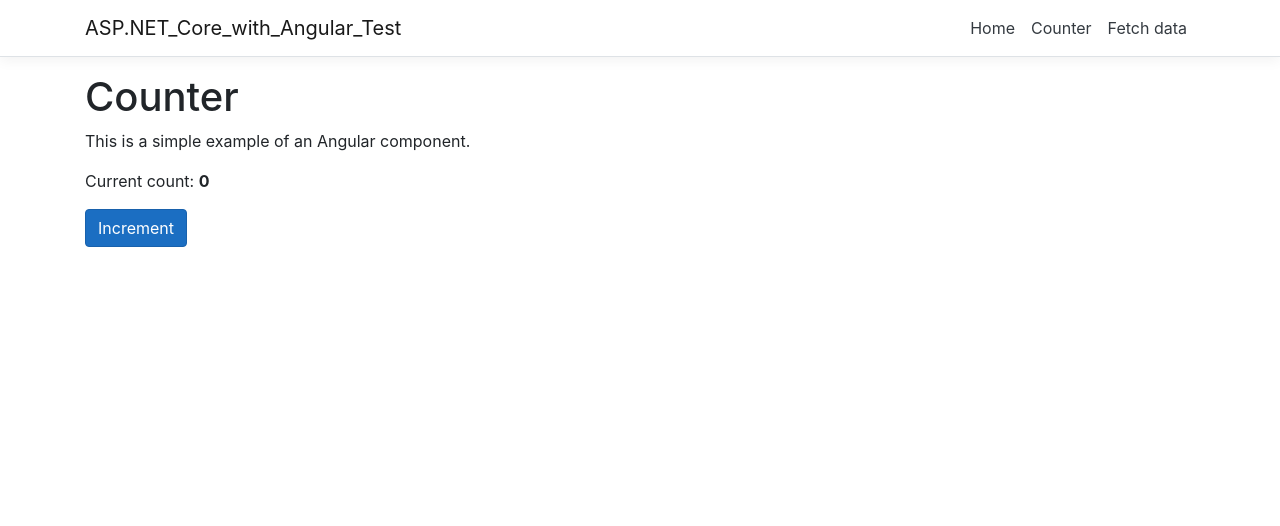
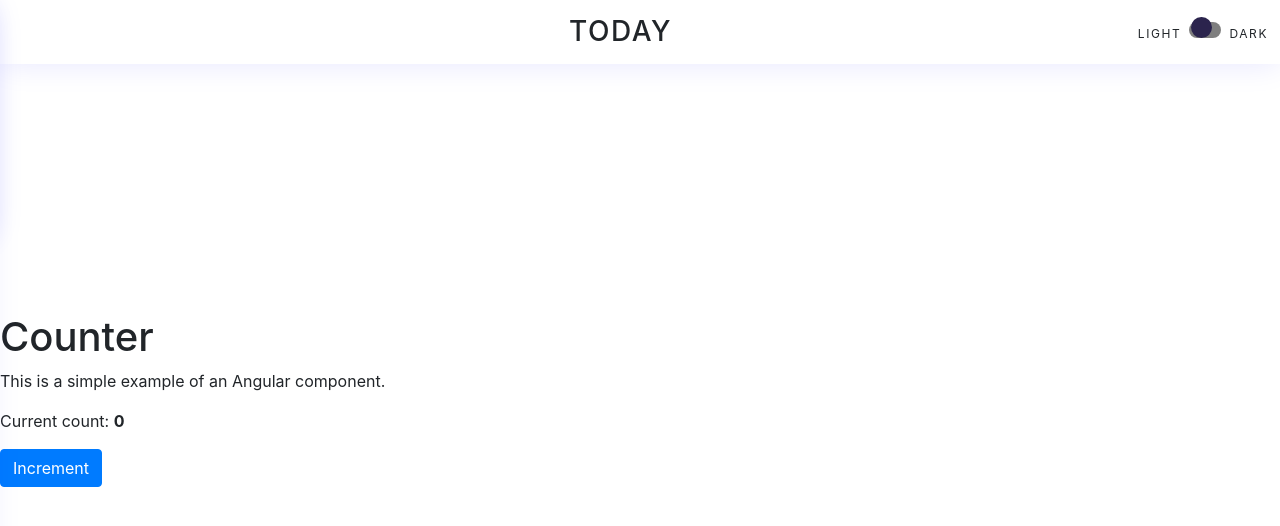
Before and after one commit to xuyangHan/ASP.NET-Core-with-Angular-Test, an Angular app in the folder ClientApp/: page /counter in a window 1280 px wide. Shown: the top 526 px of the page. Built offline with nearby package versions, Linux system fonts and the light colour scheme.

Commit message:
1. edit home component html 2. edit app component html 3. edit style.css

```diff
--- a/ClientApp/src/app/app.component.html
+++ b/ClientApp/src/app/app.component.html
@@ -1,6 +1,67 @@
-<body>
-  <app-nav-menu></app-nav-menu>
-  <div class="container">
+<!-- Slide Menu-->
+<aside class="side-menu__container" [ngClass]="{'side-menu__container-active': showMenu}" (click)="toggleMenu()">
+  <nav class="slide-menu" [ngClass]="{'slide-menu-active': showMenu}" (click)="$event.stopImmediatePropagation();">
+    <section class="menu-header">
+      <span class="greeting__text">Welcome Back</span>
+      <div class="profile-image__container">
+        <img src="https://media-exp1.licdn.com/dms/image/C5603AQFyuySDKylrbg/profile-displayphoto-shrink_800_800/0/1517525622344?e=1622678400&v=beta&t=vplZqNTkoM9EIwUnSGBP0LGrv4y_0mbCCZYaInH55EM"
+              alt="profile-image"
+             class="profile__image">
+      </div>
+      <div class="account-details">
+        <span class="name__text">Xuyang Han</span>
+        <span class="email__text">hanxuyang0826@gmail.com</span>
+      </div>
+    </section>
+    <section class="menu-body">
+    </section>
+    <section class="menu-footer">
+    </section>
+  </nav>
+</aside>
+
+<div class="root__container">
+  <header [ngClass]="{'main__header-dark': darkModeActive}" class="main__header">
+
+    <div class="left__section">
+      <svg (click)="toggleMenu()" class="hamburger__icon" id="Menu_Burger_Icon">
+        <!-- hamburger icon svg code goes here-->
+      </svg>
+
+      <svg class="logo__icon">
+        <!-- logo svg code goes here-->
+      </svg>
+
+    </div>
+
+    <h3 class="date__text">Today</h3>
+
+
+    <div class="mode-toggle__container">
+      <span class="mode-toggle__text">Light</span>
+
+      <label class="toggle-button__container">
+        <input (click)="modeToggleSwitch()" type="checkbox" class="mode-toggle__input" />
+        <span [ngClass]="{'mode-toggle__bg-checked': darkModeActive}" class="mode-toggle__bg"></span>
+        <span [ngClass]="{'mode-toggle__circle-checked': darkModeActive}" class="mode-toggle__circle"></span>
+      </label>
+
+
+      <span class="mode-toggle__text">Dark</span>
+    </div>
+
+  </header>
+
+  <!-- Main Content -->
+  <!--<router-outlet></router-outlet>-->
+  <main class="main__container">
+    <div class="main-container__bg" [ngClass]="{'main-container__bg-dark': darkModeActive}"></div>
     <router-outlet></router-outlet>
-  </div>
-</body>
+  </main>
+
+  <!-- Footer -->
+
+  <footer class="main__footer">
+    <small class="copyright__text">Copyright © 2018 Minimus</small>
+  </footer>
+</div>
--- a/ClientApp/src/app/home/home.component.html
+++ b/ClientApp/src/app/home/home.component.html
@@ -1,14 +1,6 @@
-<h1>Hello, world!</h1>
-<p>Welcome to your new single-page application, built with:</p>
-<ul>
-  <li><a href='https://get.asp.net/'>ASP.NET Core</a> and <a href='https://msdn.microsoft.com/en-us/library/67ef8sbd.aspx'>C#</a> for cross-platform server-side code</li>
-  <li><a href='https://angular.io/'>Angular</a> and <a href='http://www.typescriptlang.org/'>TypeScript</a> for client-side code</li>
-  <li><a href='http://getbootstrap.com/'>Bootstrap</a> for layout and styling</li>
-</ul>
-<p>To help you get started, we've also set up:</p>
-<ul>
-  <li><strong>Client-side navigation</strong>. For example, click <em>Counter</em> then <em>Back</em> to return here.</li>
-  <li><strong>Angular CLI integration</strong>. In development mode, there's no need to run <code>ng serve</code>. It runs in the background automatically, so your client-side resources are dynamically built on demand and the page refreshes when you modify any file.</li>
-  <li><strong>Efficient production builds</strong>. In production mode, development-time features are disabled, and your <code>dotnet publish</code> configuration automatically invokes <code>ng build</code> to produce minified, ahead-of-time compiled JavaScript files.</li>
-</ul>
-<p>The <code>ClientApp</code> subdirectory is a standard Angular CLI application. If you open a command prompt in that directory, you can run any <code>ng</code> command (e.g., <code>ng test</code>), or use <code>npm</code> to install extra packages into it.</p>
+<div class="main__container">
+
+  <app-weather-card></app-weather-card>
+  <app-add-card></app-add-card>
+
+</div>
--- a/ClientApp/src/styles.css
+++ b/ClientApp/src/styles.css
@@ -1,16 +1,305 @@
 /* You can add global styles to this file, and also import other style files */
 
 /* Provide sufficient contrast against white background */
-a {
-  color: #0366d6;
+
+.root__container {
+  width: 100vw;
+  height: 100vh;
+  display: grid;
+  grid-template-columns: auto;
+  grid-template-rows: 0.5fr auto;
+  position: relative;
 }
 
-code {
-  color: #e01a76;
+/*
+================
+    Header
+================
+*/
+
+/*
+    Slide Menu
+= = = = = = = = =
+*/
+.side-menu__container {
+  position: fixed;
+  left: 0;
+  top: 0;
+  width: 100%;
+  height: 100%;
+  overflow: hidden;
+  pointer-events: none;
+  z-index: 25;
 }
 
-.btn-primary {
-  color: #fff;
-  background-color: #1b6ec2;
-  border-color: #1861ac;
+.side-menu__container-active {
+  pointer-events: auto;
 }
+
+.side-menu__container::before {
+  content: '';
+  cursor: pointer;
+  position: absolute;
+  display: block;
+  top: 0;
+  left: 0;
+  height: 100%;
+  width: 100%;
+  background-color: #0c1066;
+  opacity: 0;
+  transition: opacity 300ms linear;
+  will-change: opacity;
+}
+
+.side-menu__container-active::before {
+  opacity: 0.3;
+}
+
+.slide-menu {
+  box-sizing: border-box;
+  transform: translateX(-103%);
+  position: relative;
+  top: 0;
+  left: 0;
+  z-index: 10;
+  height: 100%;
+  width: 90%;
+  max-width: 26rem;
+  background-color: white;
+  box-shadow: 0 0 2rem rgba(0, 0, 255, 0.1);
+  display: grid;
+  grid-template-columns: 1fr;
+  grid-template-rows: 2fr 4fr 1fr;
+  grid-gap: 1rem;
+  transition: transform 300ms linear;
+  will-change: transform;
+}
+
+.slide-menu-active {
+  transform: none;
+}
+
+.menu-header {
+  background: linear-gradient(to right, #00FF9B, #5f84fb);
+  display: grid;
+  grid-template-rows: 1fr 4fr;
+  grid-template-columns: 1fr 4fr;
+  grid-template-areas: "greeting greeting" "image details";
+  box-sizing: border-box;
+  width: 100%;
+  align-content: center;
+  color: white;
+  box-shadow: 0 0.5rem 2rem rgba(0, 0, 255, 0.2);
+}
+
+.greeting__text {
+  grid-area: greeting;
+  font-size: 1.25rem;
+  letter-spacing: 0.15rem;
+  text-transform: uppercase;
+  margin-top: 1rem;
+  justify-self: center;
+  align-self: center;
+}
+
+.account-details {
+  grid-area: details;
+  display: flex;
+  flex-flow: column;
+  margin-left: 1rem;
+  align-self: center;
+}
+
+.name__text {
+  font-size: 1.15rem;
+  margin-bottom: 0.5rem;
+}
+
+.email__text {
+  font-size: 0.9rem;
+  letter-spacing: 0.1rem;
+}
+
+.menu-body {
+  display: grid;
+  width: 100%;
+}
+
+.profile-image__container {
+  grid-area: image;
+  margin-right: 0.5rem;
+  border-radius: 50%;
+  height: 4rem;
+  width: 4rem;
+  overflow: hidden;
+  display: flex;
+  justify-content: center;
+  align-items: center;
+  background-color: white;
+  align-self: center;
+  margin-left: 2rem;
+}
+
+.profile__image {
+  max-width: 4rem;
+}
+
+/*Header*/
+.main__header {
+  width: 100%;
+  display: grid;
+  grid-template-columns: 1fr 1fr 0.25fr;
+  grid-template-rows: 1fr;
+  box-shadow: 0 0 2rem rgba(0, 0, 255, 0.1);
+  height: 4rem;
+  margin: 0;
+  align-items: center;
+  transition: background-color 500ms linear;
+  animation: 1s ease-in-out 0ms 1 fadein;
+}
+
+.main__header-dark {
+  background-color: #2B244D;
+  color: white;
+}
+
+.toggle-button__container {
+  cursor: pointer;
+  position: relative;
+  margin: 0 0.5rem;
+}
+
+.mode-toggle__input {
+  -webkit-appearance: none;
+  -moz-appearance: none;
+}
+
+.mode-toggle__bg {
+  height: 1rem;
+  width: 2rem;
+  border-radius: 0.5rem;
+  background-color: rgba(0, 0, 0, 0.5);
+  display: inline-block;
+  transition: background-color 300ms linear;
+}
+
+.mode-toggle__circle {
+  height: 1.30rem;
+  width: 1.30rem;
+  background-color: #2B244D;
+  position: absolute;
+  top: -0.2rem;
+  border-radius: 50%;
+  box-shadow: 0 0 0 rgba(0, 0, 255, 0.5);
+  transition: left 300ms linear;
+  left: 0.1rem;
+}
+
+.mode-toggle__circle-checked {
+  background-color: white;
+  left: 1.75rem;
+}
+
+.mode-toggle__bg-checked {
+  background-color: #FF0070;
+}
+
+.mode-toggle__text {
+  font-size: 0.75rem;
+  text-transform: uppercase;
+  letter-spacing: 0.1rem;
+}
+
+/*Content*/
+.left__section {
+  display: grid;
+  grid-template-rows: 1fr;
+  grid-template-columns: 1fr 1fr;
+  max-width: 5rem;
+}
+
+.date__text {
+  text-transform: uppercase;
+  letter-spacing: 0.1rem;
+  display: inline;
+  margin: 0.5rem 0;
+}
+
+/*SVGs*/
+.hamburger__icon {
+  position: relative;
+  z-index: 35;
+  height: 1rem;
+  padding: 0.5rem 1.5rem;
+  margin-right: 1rem;
+  cursor: pointer;
+}
+
+.logo__icon {
+  height: 2rem;
+  margin-left: 1rem;
+}
+
+.logo__text {
+  fill: #2B244D;
+}
+
+.logo__text-dark {
+  fill: #ffff;
+}
+
+.hamburger__icon__fill {
+  fill: #2B244D;
+}
+
+.hamburger__icon__fill-dark {
+  fill: #ffff;
+}
+
+/*
+================
+    Body
+================
+*/
+
+.main-container__bg {
+  height: 100%;
+  width: 100%;
+  position: absolute;
+  top: 0;
+  left: 0;
+  z-index: -2;
+  opacity: 0;
+  background: white;
+  transition: opacity 300ms linear;
+}
+
+.main-container__bg-dark {
+  opacity: 1;
+  background: linear-gradient(to bottom, #B290FF, #2E1D65);
+  transition: opacity 300ms linear;
+}
+
+/*
+================-
+    Footer
+================
+*/
+.main__footer {
+  background: transparent;
+  position: absolute;
+  bottom: 1rem;
+  left: 1.5rem;
+  z-index: 100;
+}
+
+.copyright__text {
+  letter-spacing: 0.1rem;
+  color: white;
+}
+
+@media only screen and (max-width: 300px) {
+  .slide-menu {
+    width: 100%;
+  }
+}
```
